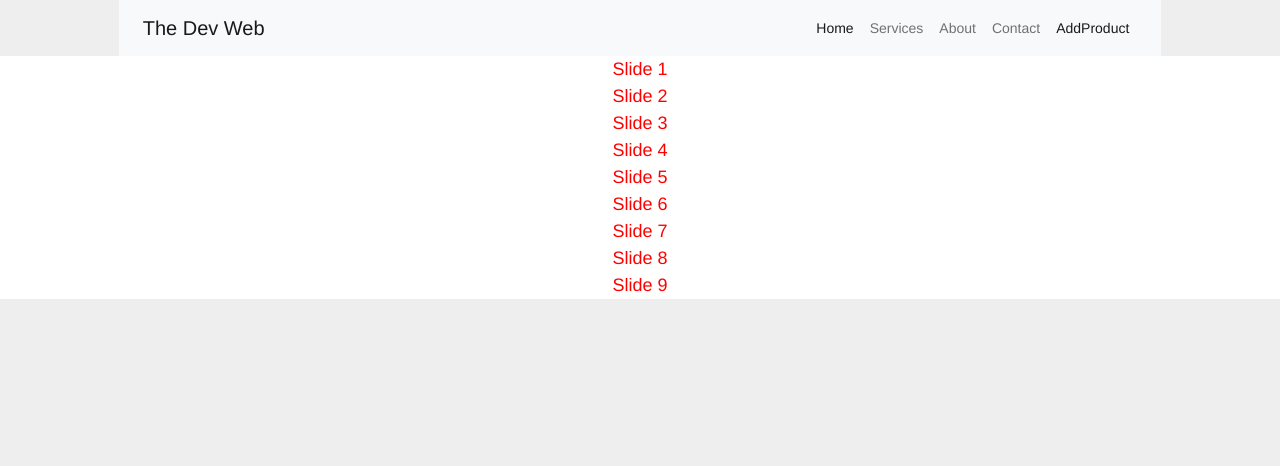
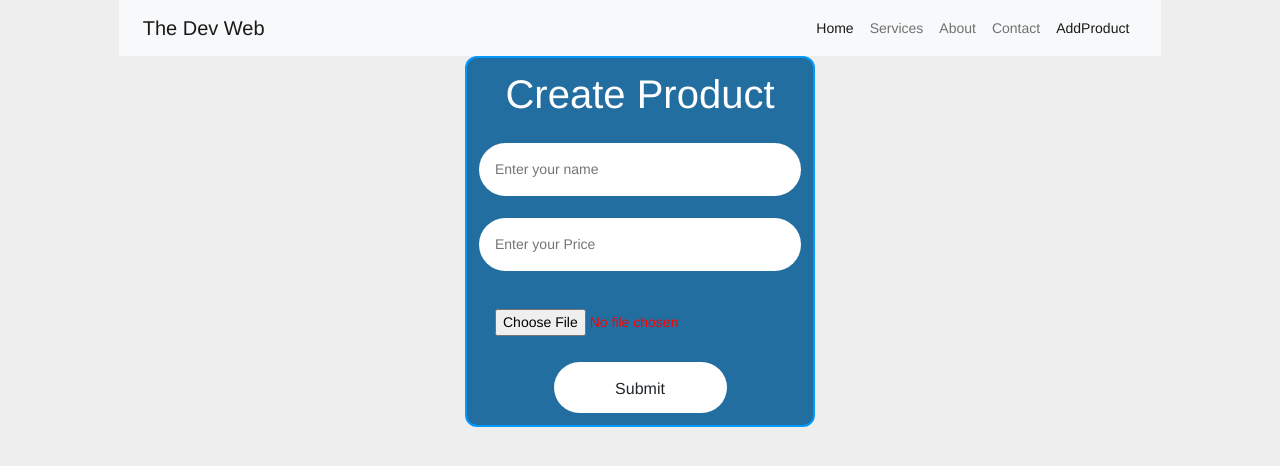
Before and after one commit to adnan-the-dev/lime-light-dev, a React (Create React App) app: page /productadd in a window 1280 px wide. Shown: the top 466 px of the page. Built offline with nearby package versions, Linux system fonts and the light colour scheme.

Commit message:
create-store

```diff
--- a/package.json
+++ b/package.json
@@ -12,8 +12,12 @@
     "bootstrap": "^5.0.1",
     "react": "^18.2.0",
     "react-dom": "^18.2.0",
+    "react-hook-form": "^7.48.2",
+    "react-redux": "^9.0.2",
     "react-router-dom": "^6.20.1",
     "react-scripts": "5.0.1",
+    "react-toastify": "^9.1.3",
+    "redux": "^5.0.0",
     "swiper": "^11.0.5",
     "web-vitals": "^2.1.4"
   },
--- a/src/App.js
+++ b/src/App.js
@@ -10,53 +10,57 @@ import ProductAdd from "./components/productAdd/ProductAdd";
 import DetailsItem from "./components/details/DetailsItem";
 import { v4 } from "uuid";
 import { Carousal } from "./components/carousal/Carousal";
+import { Provider } from "react-redux";
+import {total} from "./store/store";
+import { ToastContainer, toast } from "react-toastify";
+import "react-toastify/dist/ReactToastify.css";
 function App() {
-  const home = [
-    {
-      name:'ali',
-      img:'https://www.limelight.pk/cdn/shop/files/DSC07248_7cb87d39-e8cc-4a0b-a030-009d81a81d06_533x.jpg?v=1701863047',
-      price:'23',
-      id:v4()
-    },
-    {
-      name:'ali',
-      img:'https://www.limelight.pk/cdn/shop/files/DSC08122_533x.jpg?v=1701671641',
-      price:'23',
-      id:v4()
-    },
-    {
-      name:'ali',
-      img:'https://www.limelight.pk/cdn/shop/files/DSC08076_533x.jpg?v=1701067463',
-      price:'23',
-      id:v4()
-    },
-    {
-      name:'ali',
-      img:'https://www.limelight.pk/cdn/shop/files/DSC03913_1_533x.jpg?v=1700725699',
-      price:'23',
-      id:v4()
-    },
-    {
-      name:'ali',
-      img:'https://images.pexels.com/photos/417074/pexels-photo-417074.jpeg?cs=srgb&dl=pexels-james-wheeler-417074.jpg&fm=jpg',
-      price:'23',
-      id:v4()
-    }
-  ]
+  // const home = [
+  //   {
+  //     name:'ali',
+  //     img:'https://www.limelight.pk/cdn/shop/files/DSC07248_7cb87d39-e8cc-4a0b-a030-009d81a81d06_533x.jpg?v=1701863047',
+  //     price:'23',
+  //     id:v4()
+  //   },
+  //   {
+  //     name:'ali',
+  //     img:'https://www.limelight.pk/cdn/shop/files/DSC08122_533x.jpg?v=1701671641',
+  //     price:'23',
+  //     id:v4()
+  //   },
+  //   {
+  //     name:'ali',
+  //     img:'https://www.limelight.pk/cdn/shop/files/DSC08076_533x.jpg?v=1701067463',
+  //     price:'23',
+  //     id:v4()
+  //   },
+  //   {
+  //     name:'ali',
+  //     img:'https://www.limelight.pk/cdn/shop/files/DSC03913_1_533x.jpg?v=1700725699',
+  //     price:'23',
+  //     id:v4()
+  //   },
+  //   {
+  //     name:'ali',
+  //     img:'https://images.pexels.com/photos/417074/pexels-photo-417074.jpeg?cs=srgb&dl=pexels-james-wheeler-417074.jpg&fm=jpg',
+  //     price:'23',
+  //     id:v4()
+  //   }
+  // ]
   return (
     <>
       <Navbar />
-      {/* <BrowserRouter> */}
+      <ToastContainer />
+      <Provider store={total}>
         <Routes>
-          <Route path="/" element={<Home home={home}/>} />
+          <Route path="/" element={<Home/>} />
           <Route path="/about" element={<About />} />
           <Route path="/services" element={<Services />} />
           <Route path="/contact" element={<Contact />} />
           <Route path="/productadd" element={<ProductAdd />} />
-          <Route path="/detailsitem/:id" element={<DetailsItem home={home}/>} />
+          <Route path="/detailsitem/:id" element={<DetailsItem/>} />
         </Routes>
-      {/* </BrowserRouter> */}
-      <Carousal/>
+        </Provider>
 
     </>
   );
--- a/src/components/card/Card.jsx
+++ b/src/components/card/Card.jsx
@@ -4,7 +4,7 @@ import "../sharedCss/shared.css";
 const Card = ({ home }) => {
   return (
     <div className="imges-section">
-      {home.map((home, i) => {
+      {home.products.map((home, i) => {
         return (
           <div key={i}>
             <NavLink
--- a/src/components/carousal/Carousal.jsx
+++ b/src/components/carousal/Carousal.jsx
@@ -1,30 +1,42 @@
-import React from 'react'
-import '../sharedCss/shared.css'
+import React from "react";
+import "../sharedCss/shared.css";
 // Import Swiper React components
-import { Swiper, SwiperSlide } from 'swiper/react';
+import { Swiper, SwiperSlide } from "swiper/react";
 
 // Import Swiper styles
-import 'swiper/css/navigation';
-
+import "swiper/css";
+import "swiper/css/navigation";
+import "swiper/css/pagination";
 
 // import required modules
-import { Navigation } from 'swiper/modules';
+import { Navigation } from "swiper/modules";
 
 export const Carousal = () => {
+  const imgs = [
+    "https://www.limelight.pk/cdn/shop/files/final_1.jpg?v=1700655507",
+    "https://www.limelight.pk/cdn/shop/files/Desktop-Banner-1920-X-600-Winter-Unstitched_1b09afe7-0cca-41a6-bf23-9d30713f276d.jpg?v=1701668727",
+  ];
   return (
     <>
-    <Swiper Navigation={true} modules={[Navigation]} className="mySwiper">
-        <SwiperSlide>Slide 1</SwiperSlide>
-        <SwiperSlide>Slide 2</SwiperSlide>
-        <SwiperSlide>Slide 3</SwiperSlide>
-        <SwiperSlide>Slide 4</SwiperSlide>
-        <SwiperSlide>Slide 5</SwiperSlide>
-        <SwiperSlide>Slide 6</SwiperSlide>
-        <SwiperSlide>Slide 7</SwiperSlide>
-        <SwiperSlide>Slide 8</SwiperSlide>
-        <SwiperSlide>Slide 9</SwiperSlide>
-      </Swiper>
-
+      <section id="header" className="">
+        <div className="container-fluid nav_bg">
+          <div className="row">
+            <div className="col-10 mx-auto">
+              <Swiper
+                Navigation={true}
+                modules={[Navigation]}
+                className="mySwiper"
+              >
+                {imgs.map((img) => (
+                  <SwiperSlide>
+                    <img src={img} alt="" />
+                  </SwiperSlide>
+                ))}
+              </Swiper>
+            </div>
+          </div>
+        </div>
+      </section>
     </>
-  )
-}
+  );
+};
--- a/src/components/home/Home.jsx
+++ b/src/components/home/Home.jsx
@@ -1,13 +1,20 @@
 import React from "react";
 import Card from "../card/Card";
-const Home = ({ home }) => {
+import { useSelector } from "react-redux";
+import { Carousal } from "../carousal/Carousal";
+const Home = () => {
+  const data = useSelector((item)=>{
+    return item.productSection
+  })
+  console.log(data);
   return (
     <>
       <section id="header" className="">
+              <Carousal/>
         <div className="container-fluid nav_bg">
           <div className="row">
             <div className="col-10 mx-auto">
-              <Card home={home} />
+              <Card home={data} />
             </div>
           </div>
         </div>
--- a/src/components/productAdd/ProductAdd.jsx
+++ b/src/components/productAdd/ProductAdd.jsx
@@ -1,11 +1,78 @@
-import React from 'react'
+import React from "react";
+import { useForm } from "react-hook-form";
+import "../sharedCss/shared.css";
+import { toast } from "react-toastify";
+import { useDispatch } from "react-redux";
+const ProductAdd = () => {
+  let { register, handleSubmit } = useForm();
 
-const ProductAdd = () => {
+  const dispatch = useDispatch()
+  const getDataAllData = (data) => {
+    if(!data.file.length){
+      toast.error("No image selected");
+      return
+    }
+    data.img = URL.createObjectURL(data.file[0]);
+    dispatch({
+      type:'ADD_DATA',
+      payload:data
+    })
+    console.log(data);
+   toast.success("Product create")
+  };
   return (
     <>
+      <section id="header" className="">
+        <div className="container-fluid nav_bg">
+          <div className="row">
+            <div className="col-10 mx-auto">
+              <div className="container">
+                <div className="first">
+                  <div className="heading">
+                    <h1>Create Product</h1>
+                  </div>
+                  <form onSubmit={handleSubmit(getDataAllData)}>
+                    <div className="input-block">
+                      <input
+                        type="name"
+                        autoComplete="off"
+                        name="name"
+                        id="name"
+                        placeholder="Enter your name"
+                        {...register("name")}
+                      />
+                    </div>
+                    <div className="input-block">
+                      <input
+                        type="number"
+                        autoComplete="off"
+                        name="price"
+                        placeholder="Enter your Price"
+                        {...register("price")}
+                      />
+                    </div>
+                    <div className="input-block">
+                      <input
+                        type="file"
+                        autoComplete="off"
+                        name="file"
+                        {...register("file")}
+                      />
+                    </div>
+                    <div className="btn-container">
+                      <div className="btn-box">
+                        <button className="btn">Submit</button>
+                      </div>
+                    </div>
+                  </form>
+                </div>
+              </div>
+            </div>
+          </div>
+        </div>
+      </section>
+    </>
+  );
+};
 
-    </>
-  )
-}
-
-export default ProductAdd
+export default ProductAdd;
--- a/src/components/sharedCss/shared.css
+++ b/src/components/sharedCss/shared.css
@@ -157,3 +157,63 @@
     height: 100%;
     object-fit: cover;
   }
+
+  /* **************Add product Section************* */
+
+
+
+
+  .container{
+    /* position: fixed;
+    top: 0;
+    left: 0;
+    right: 0;
+    bottom: 0; */
+    /* height: 100vh; */
+    display: flex;
+    justify-content: center;
+    align-items: center;
+    /* background-image: url("https://img.freepik.com/premium-photo/abstract-digital-communication_34629-318.jpg?size=626&ext=jpg&ga=GA1.1.1413502914.1696896000&semt=ais"); */
+    /* background-repeat: no-repeat; */
+}
+.first{
+   width: 350px;
+   border: 2px solid #009aff;
+   border-radius: 12px;
+   background-color: #226ea0;
+}
+.heading{
+    text-align: center;
+    margin-top: 12px;
+    color: white;
+}
+  .input-block {
+    padding: 5px 12px;
+  }
+  .input-block input{
+   padding: 16px;
+   border-radius: 35px;
+   width: 100%;
+   margin-top: 12px;
+   font-size: 14px;
+   border: 0;
+   outline: 0;
+  }
+  .btn-container{
+    display: flex;
+    justify-content: center;
+    margin-bottom: 12px;
+  }
+  .btn-box{
+    margin-top: 5px;
+    text-align: center;
+    width: 50%;
+    border-radius: 30px;
+    background-color: #fff;
+  }
+  .btn{
+    padding: 12px;
+    border: none;
+    cursor: pointer;
+
+  }
--- a/src/store/store.js
+++ b/src/store/store.js
@@ -0,0 +1,49 @@
+import { combineReducers, createStore } from "redux";
+
+const initialItem = {
+  products: [
+    {
+      name: "ali",
+      img: "https://www.limelight.pk/cdn/shop/files/DSC07248_7cb87d39-e8cc-4a0b-a030-009d81a81d06_533x.jpg?v=1701863047",
+      price: "23",
+      id: "H00001",
+    },
+    {
+      name: "ali",
+      img: "https://www.limelight.pk/cdn/shop/files/DSC08122_533x.jpg?v=1701671641",
+      price: "23",
+      id: "H00002",
+    },
+    {
+      name: "ali",
+      img: "https://www.limelight.pk/cdn/shop/files/DSC08076_533x.jpg?v=1701067463",
+      price: "23",
+      id: "H00003",
+    },
+    {
+      name: "ali",
+      img: "https://www.limelight.pk/cdn/shop/files/DSC03913_1_533x.jpg?v=1700725699",
+      price: "23",
+      id: "H00004",
+    },
+    {
+      name: "ali",
+      img: "https://images.pexels.com/photos/417074/pexels-photo-417074.jpeg?cs=srgb&dl=pexels-james-wheeler-417074.jpg&fm=jpg",
+      price: "23",
+      id: "H00005",
+    },
+  ],
+};
+
+function productSection(oldData=initialItem, newData) {
+  if(newData.type == 'ADD_DATA'){
+    oldData.products.push(newData.payload)
+  }
+  return oldData
+
+}
+
+// const reducer = createReducer
+const allSlection = combineReducers({productSection})
+
+export const total = createStore(allSlection)
```
Also changed, not shown: 1 other file (tests, documents, lock files or other folders).
